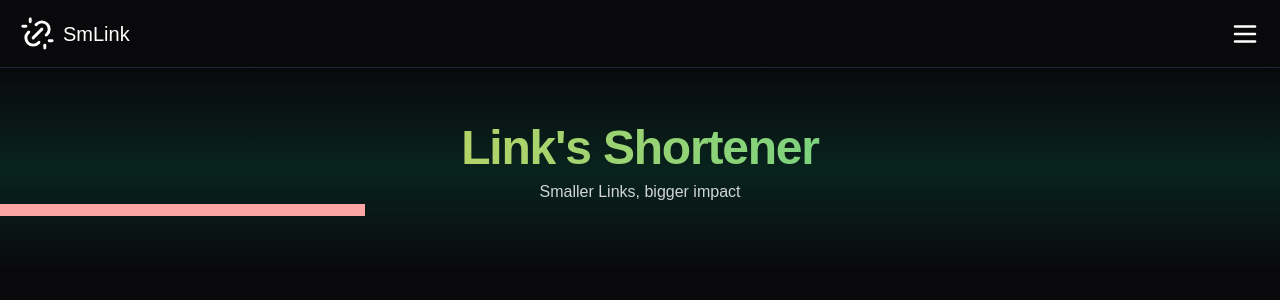
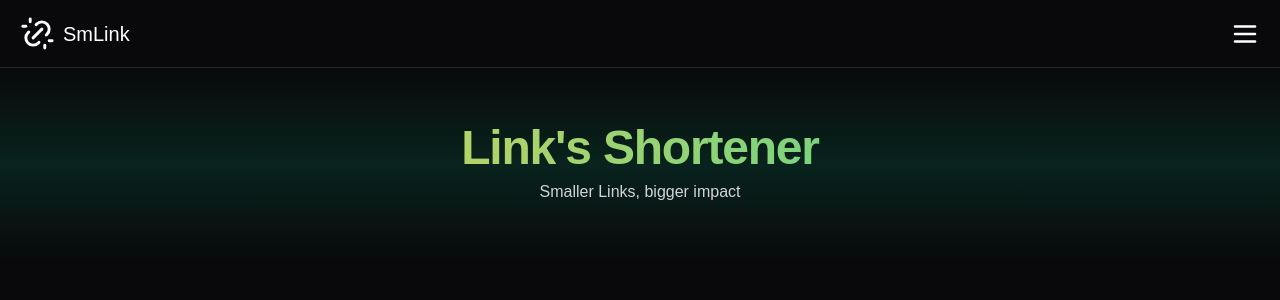
Before and after one commit to JoSG7/sm-link, a Next.js app: page / in a window 1280 px wide. Shown: the top 300 px of the page. Built offline with nearby package versions, Linux system fonts and the light colour scheme.

Commit message:
finprueba

```diff
--- a/src/app/page.tsx
+++ b/src/app/page.tsx
@@ -22,7 +22,7 @@ const HomeTitle = () => {
           Smaller Links, bigger impact
         </p>
 
-        <div className="w-[365px] h-3 bg-red-300"></div>
+
 
 
       </div>
```
